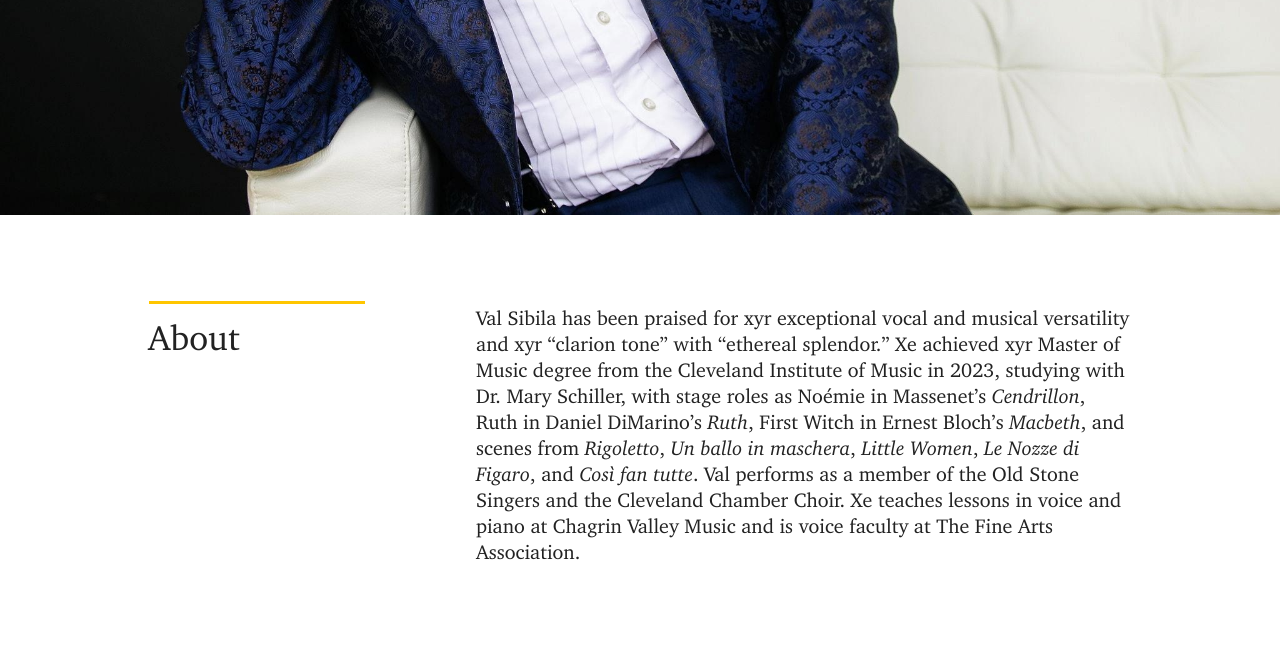
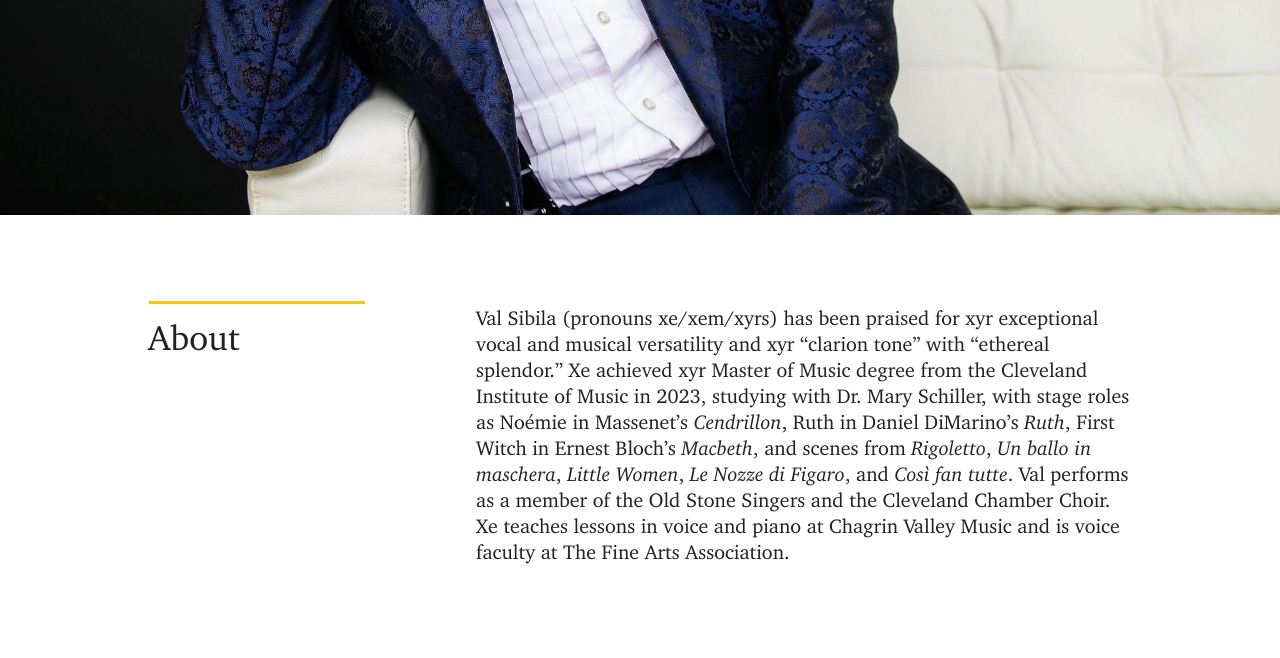
Before and after one commit to lewzsh/val, a plain HTML site: page index.html in a window 1280 px wide. Shown: the part 705-1363 px from the top of the page. Drawn offline with nearby package versions, Linux system fonts and the light colour scheme.

Commit message:
Update index.html

```diff
--- a/index.html
+++ b/index.html
@@ -76,7 +76,7 @@
                 </div>
                 <div class="block-content">
                     <p>
-                        Val Sibila has been praised for xyr exceptional vocal and musical versatility and xyr “clarion tone” with “ethereal splendor.”
+                        Val Sibila (pronouns xe/xem/xyrs) has been praised for xyr exceptional vocal and musical versatility and xyr “clarion tone” with “ethereal splendor.”
                         Xe achieved xyr Master of Music degree from the Cleveland Institute of Music in 2023, studying with Dr. Mary Schiller, with stage
                         roles as Noémie in Massenet’s <i>Cendrillon</i>, Ruth in Daniel DiMarino’s <i>Ruth</i>, First Witch in Ernest Bloch’s <i>Macbeth</i>, and scenes from <i>Rigoletto</i>,
                         <i>Un ballo in maschera</i>, <i>Little Women</i>, <i>Le Nozze di Figaro</i>, and <i>Così fan tutte</i>. Val performs as a member of the Old Stone Singers and the
```
